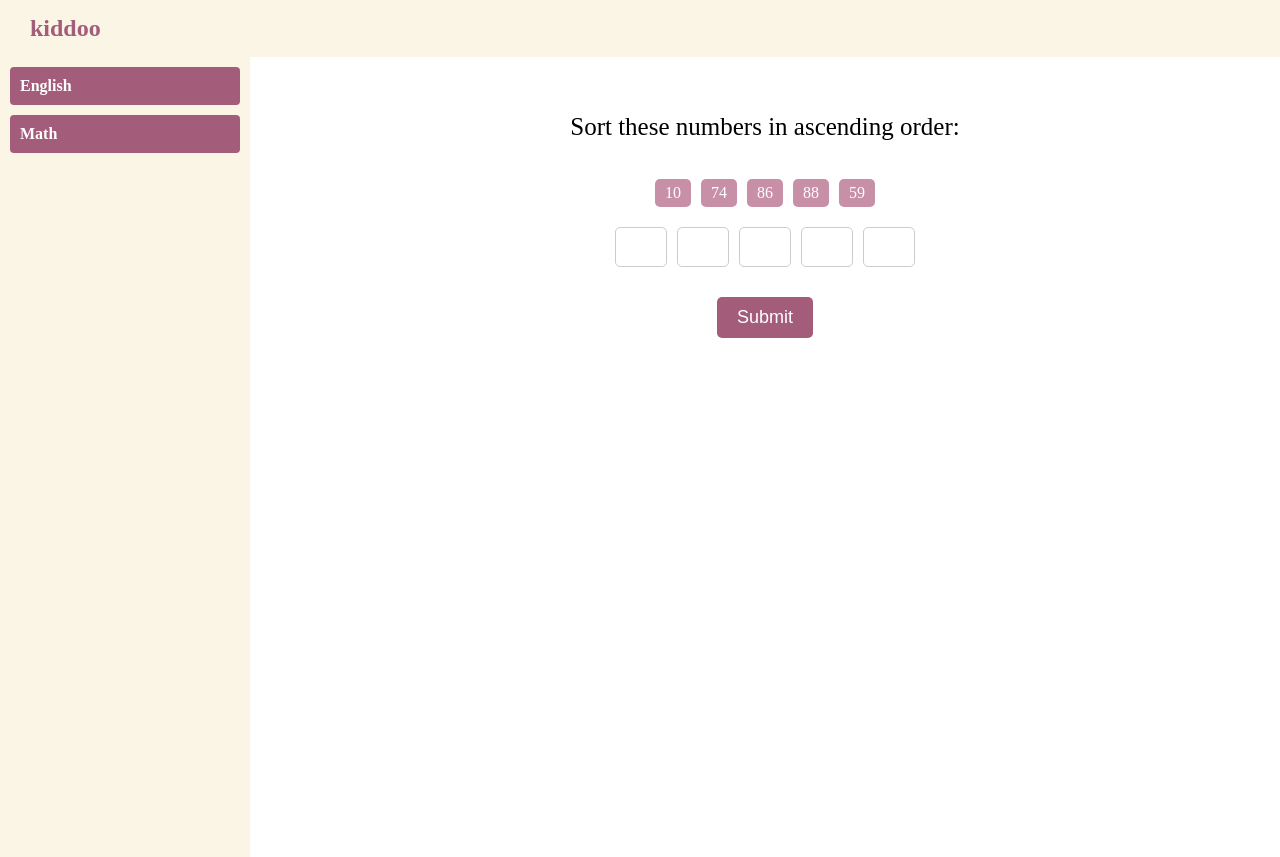
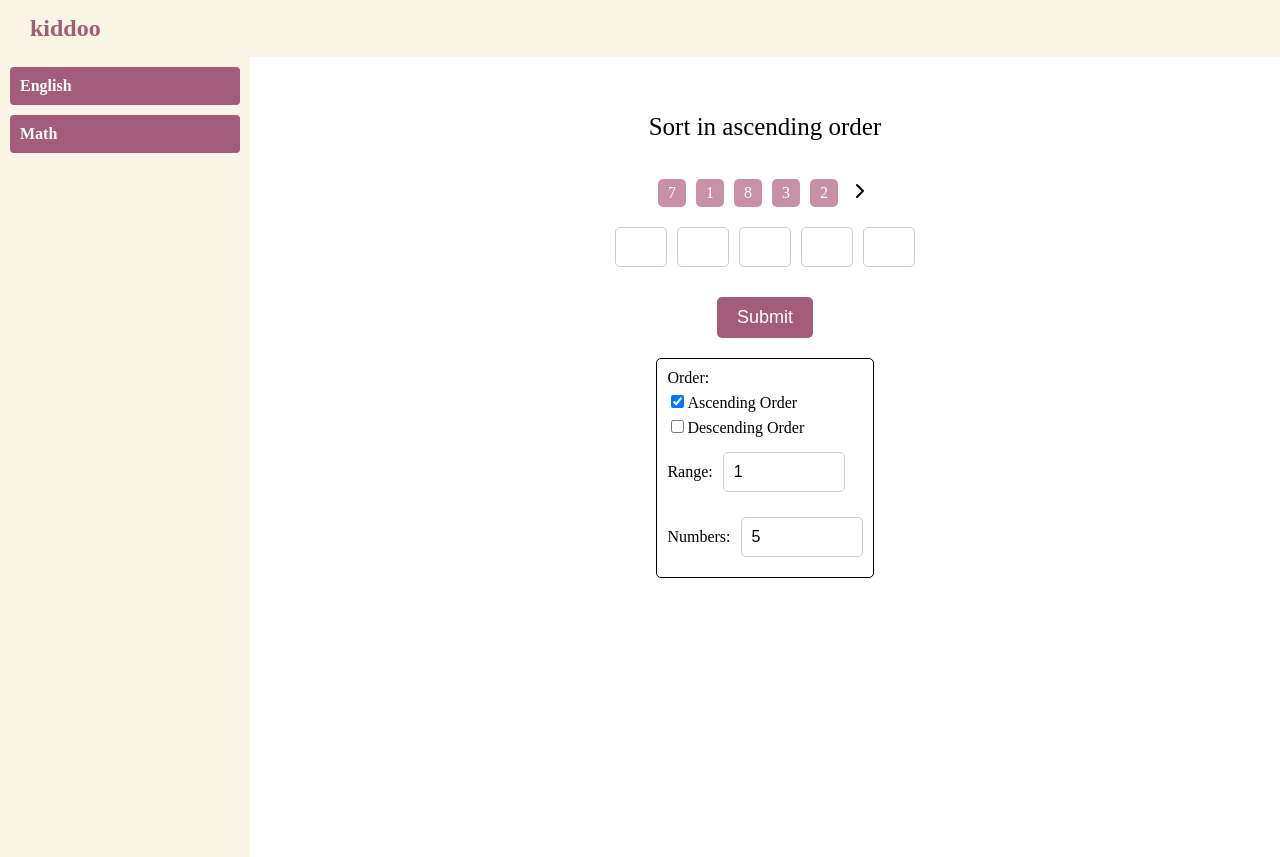
Before and after one commit to dnshariprasad/kidmath, a React (Vite) app: page /#/sorting_numbers in a window 1280 px wide. Built offline with nearby package versions, Linux system fonts and the light colour scheme.

Commit message:
sorting added

```diff
--- a/src/pages/MathChallenge.tsx
+++ b/src/pages/MathChallenge.tsx
@@ -4,30 +4,18 @@ import {
   CenteredContainerVertical,
   CenteredContainerHorizontally,
   StyledInput,
+  ContainerV,
+  ContainerH,
 } from "../theme/KidStyles";
 import { readText } from "../util/util";
 import NextIcon from "../components/NextIcon";
 import { KidoText } from "../components/KidoText";
-import styled from "styled-components";
 import {
   calculateResult,
   generateChallenge,
   operations,
 } from "../util/MathUtil";
 import { COUNTING_COMPLEXITY } from "../util/Constants";
-const ContainerH = styled.div`
-  display: flex;
-  gap: 10px;
-  align-items: center;
-`;
-const ContainerV = styled.div`
-  display: flex;
-  flex-direction: column;
-  gap: 5px;
-  border: 1px solid black;
-  border-radius: 5px;
-  padding: 10px;
-`;
 
 const MathChallenge = () => {
   //config
--- a/src/pages/NumberSorter.tsx
+++ b/src/pages/NumberSorter.tsx
@@ -3,25 +3,40 @@ import { KidoText } from "../components/KidoText";
 import {
   CenteredContainerHorizontally,
   CenteredContainerVertical,
+  ContainerH,
+  ContainerV,
   StyledInput,
   Tag,
 } from "../theme/KidStyles";
 import KidButton from "../components/KidButton";
 import { readText } from "../util/util";
+import { getMaxNumber, getRandomNumber } from "../util/MathUtil";
+import NextIcon from "../components/NextIcon";
 
 export default function NumberSorter() {
+  const [maxDigits, setMaxDigits] = useState(1);
+  const [numberSetSize, setNumberSetSize] = useState(5);
+  const [order, setOrder] = useState<string>("ascending");
+
   const generateRandomNumbers = () => {
-    return Array.from({ length: 5 }, () => Math.floor(Math.random() * 100) + 1);
+    return Array.from({ length: numberSetSize }, () =>
+      getRandomNumber(getMaxNumber(maxDigits))
+    );
   };
 
   const [numbers, setNumbers] = useState<number[]>(generateRandomNumbers);
   const [userInput, setUserInput] = useState<string[]>(Array(5).fill(""));
   const [message, setMessage] = useState<string>("");
-
+  const handleSelection = (option: string) => {
+    setOrder(option);
+  };
+  const showNewChallenge = () => {
+    setNumbers(generateRandomNumbers());
+    setUserInput(Array(numberSetSize).fill(""));
+    setMessage("");
+  };
   useEffect(() => {
-    setNumbers(generateRandomNumbers());
-    setUserInput(Array(5).fill(""));
-    setMessage("");
+    showNewChallenge();
   }, []);
 
   const handleChange = (index: number, value: string) => {
@@ -31,7 +46,11 @@ export default function NumberSorter() {
   };
 
   const checkSortedOrder = () => {
-    const sortedNumbers = [...numbers].sort((a, b) => a - b);
+    const sortedNumbers =
+      order === "ascending"
+        ? [...numbers].sort((a, b) => a - b)
+        : [...numbers].sort((a, b) => b - a);
+
     const userSorted = userInput
       .map((num) => parseInt(num, 10))
       .filter((num) => !isNaN(num));
@@ -50,13 +69,14 @@ export default function NumberSorter() {
       <br />
       <br />
       <KidoText fontSize="25px" color="black" mobileFontSize="20px">
-        Sort these numbers in ascending order:
+        Sort in {order} order
       </KidoText>
       <br />
       <CenteredContainerHorizontally>
         {numbers.map((num, index) => (
           <Tag key={index}>{num}</Tag>
         ))}
+        <NextIcon onClick={showNewChallenge} />
       </CenteredContainerHorizontally>
       <CenteredContainerHorizontally>
         {userInput.map((value, index) => (
@@ -72,6 +92,42 @@ export default function NumberSorter() {
       <KidButton title="Submit" isActive={true} onClick={checkSortedOrder} />
 
       {message && <h3>{message}</h3>}
+
+      <ContainerV>
+        <label>Order:</label>
+        <label>
+          <input
+            type="checkbox"
+            checked={order === "ascending"}
+            onChange={() => handleSelection("ascending")}
+          />
+          Ascending Order
+        </label>
+        <label>
+          <input
+            type="checkbox"
+            checked={order === "descending"}
+            onChange={() => handleSelection("descending")}
+          />
+          Descending Order
+        </label>
+        <ContainerH>
+          <label>Range:</label>
+          <StyledInput
+            type="number"
+            onChange={(e) => setMaxDigits(parseInt(e.target.value))}
+            value={maxDigits}
+          />
+        </ContainerH>
+        <ContainerH>
+          <label>Numbers:</label>
+          <StyledInput
+            type="number"
+            onChange={(e) => setNumberSetSize(parseInt(e.target.value))}
+            value={numberSetSize}
+          />
+        </ContainerH>
+      </ContainerV>
     </CenteredContainerVertical>
   );
 }
--- a/src/theme/KidStyles.tsx
+++ b/src/theme/KidStyles.tsx
@@ -109,3 +109,17 @@ export const ListContainer = styled.ul`
 export const ListItem = styled.li`
   padding: 5px 0;
 `;
+
+export const ContainerH = styled.div`
+  display: flex;
+  gap: 10px;
+  align-items: center;
+`;
+export const ContainerV = styled.div`
+  display: flex;
+  flex-direction: column;
+  gap: 5px;
+  border: 1px solid black;
+  border-radius: 5px;
+  padding: 10px;
+`;
```
